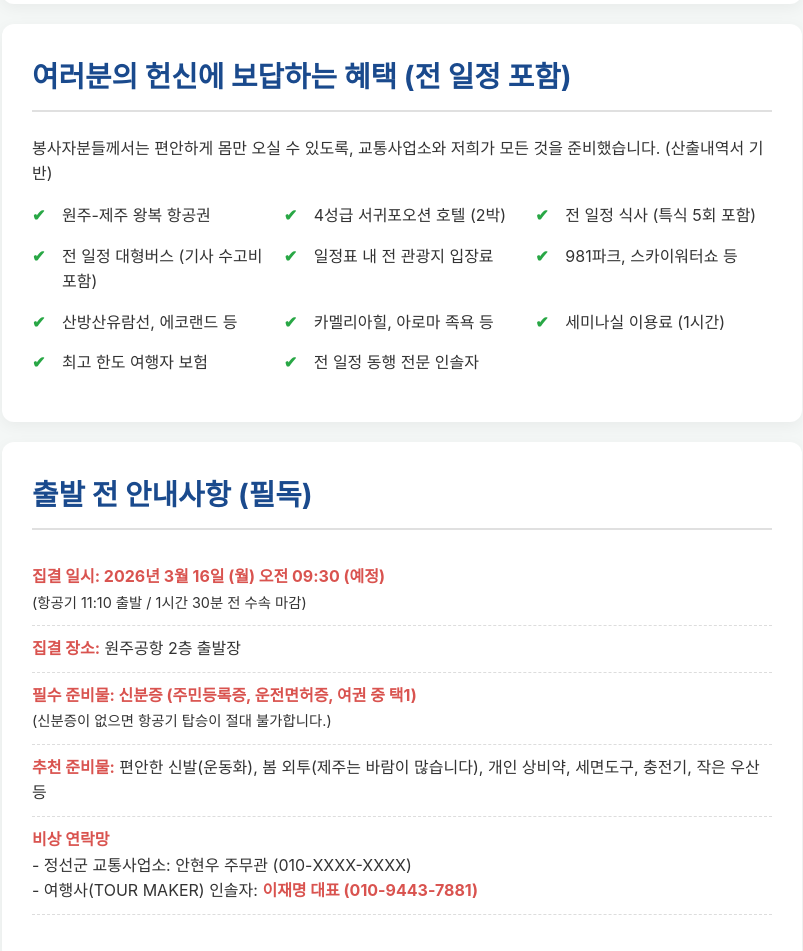
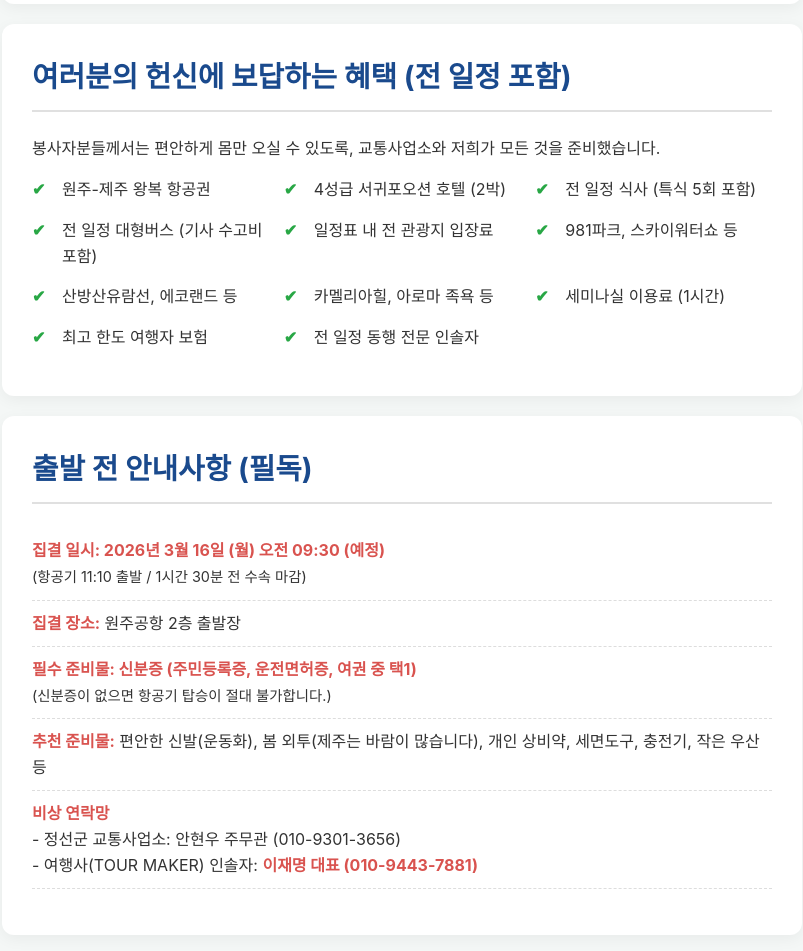
Before and after one commit to Indadady/transportation_establishment, a plain HTML site: page index.html in a window 1280 px wide. Shown: the part 3040-3991 px from the top of the page, without its empty margins (238-1041 px from the left). Drawn offline with Linux system fonts and the light colour scheme.

Commit message:
Update index.html

```diff
--- a/index.html
+++ b/index.html
@@ -334,7 +334,7 @@
 
         <section class="content-section">
             <h2>여러분의 헌신에 보답하는 혜택 (전 일정 포함)</h2>
-            <p>봉사자분들께서는 편안하게 몸만 오실 수 있도록, 교통사업소와 저희가 모든 것을 준비했습니다. (산출내역서 기반)</p>
+            <p>봉사자분들께서는 편안하게 몸만 오실 수 있도록, 교통사업소와 저희가 모든 것을 준비했습니다.</p>
             <ul class="benefits-list">
                 <li>원주-제주 왕복 항공권</li>
                 <li>4성급 서귀포오션 호텔 (2박)</li>
@@ -369,7 +369,7 @@
                 </li>
                 <li>
                     <strong>비상 연락망</strong><br>
-                    - 정선군 교통사업소: 안현우 주무관 (010-XXXX-XXXX)<br>
+                    - 정선군 교통사업소: 안현우 주무관 (010-9301-3656)<br>
                     - 여행사(TOUR MAKER) 인솔자: <strong>이재명 대표 (010-9443-7881)</strong>
                 </li>
             </ul>
@@ -383,4 +383,5 @@
     </footer>
 
 </body>
+
 </html>
```
